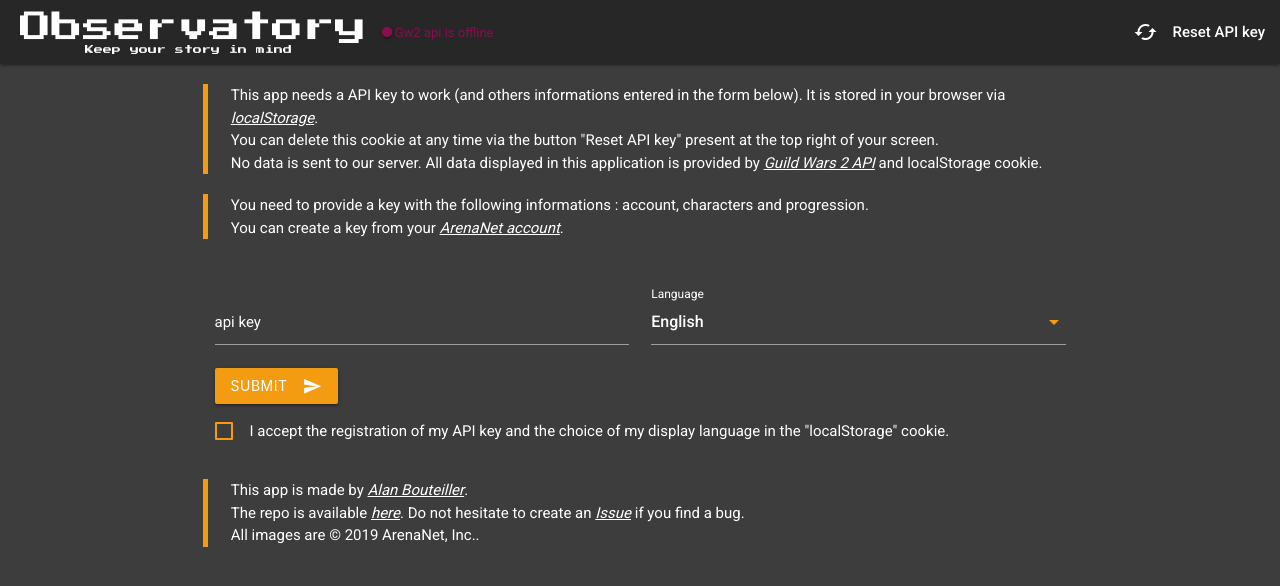
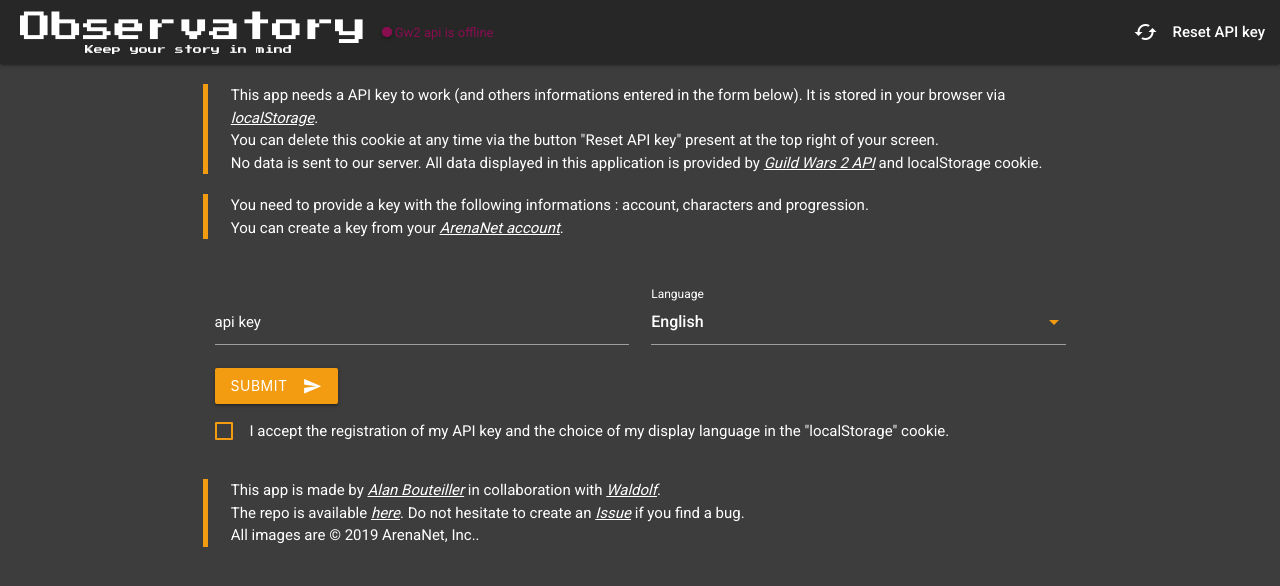
Before and after one commit to bouteillerAlan/SpyHistory, a React (Create React App) app in the folder front/: page / in a window 1280 px wide. Shown: the top 586 px of the page. Built offline with nearby package versions, Linux system fonts and the light colour scheme; no server answers.

Commit message:
patch overflow bug and add credit
*this patch need real refacto*

```diff
--- a/front/src/component/App.js
+++ b/front/src/component/App.js
@@ -198,7 +198,7 @@
 
                             <div className="col s12">
                                 <blockquote>
-                                    This app is made by <a href="https://alanbouteiller.dev" target="_blank" rel="noopener noreferrer">Alan Bouteiller</a>. <br/>
+                                    This app is made by <a href="https://alanbouteiller.dev" target="_blank" rel="noopener noreferrer">Alan Bouteiller</a> in collaboration with <a href="https://www.lebusmagique.fr/" target="_blank" rel="noopener noreferrer">Waldolf</a>. <br/>
                                     The repo is available <a href="https://github.com/bouteillerAlan/SpyHistory" target="_blank" rel="noopener noreferrer">here</a>.
                                     Do not hesitate to create an <a href="https://github.com/bouteillerAlan/SpyHistory/issues" target="_blank" rel="noopener noreferrer">Issue</a> if you find a bug.<br/>
                                     All images are © 2019 ArenaNet, Inc..
--- a/front/src/style/css/base.scss
+++ b/front/src/style/css/base.scss
@@ -399,7 +399,7 @@
 
     .ecran_overflow {
       // windows - header
-      height: calc(100vh - 150px);
+      height: calc(100vh - 193px);
       padding: 1px;
     }
 
```
